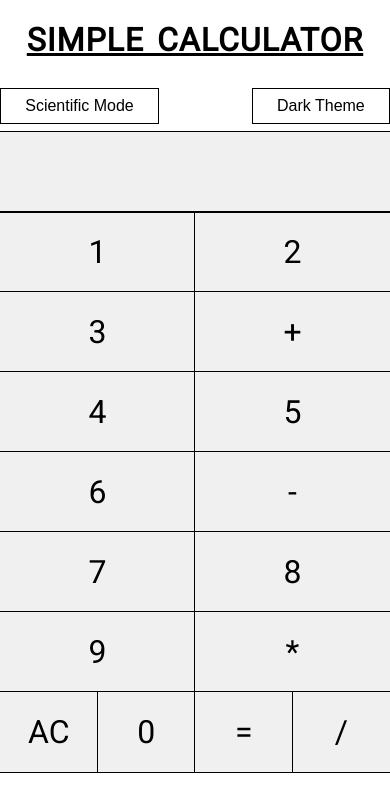
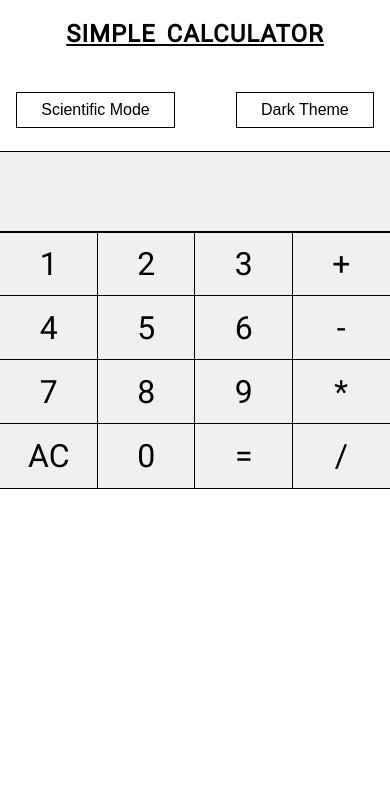
Before and after one commit to imcontrive/EngagePulse, a React (Create React App) app: page / in a window 390 px wide. Shown: the top 812 px of the page. Built offline with nearby package versions, Linux system fonts and the light colour scheme.

Commit message:
make it responsive

```diff
--- a/src/calculator.css
+++ /dev/null
@@ -1,59 +0,0 @@
-.button-wrapper {
-  height: 5rem;
-  display: flex;
-  justify-content: center;
-  align-items: center;
-  font-weight: lighter;
-  font-size: 2rem;
-  flex: 1;
-}
-
-.light-mode {
-  background-color: #f0f0f0;
-  color: #000000;
-  outline: 0.25px solid #000000;
-  transition: background-color 0.25s ease-out;
-}
-.light-mode:hover {
-  background-color: #d6d5d5;
-}
-.dark-mode {
-  background: #666;
-  color: #fff;
-  outline: 0.25px solid #f0f0f0;
-  transition: background-color 0.25s ease-out;
-}
-.dark-mode:hover {
-  background-color: rgb(59, 59, 59);
-}
-
-.box {
-  display: flex;
-  flex-wrap: wrap;
-}
-
-.box > * {
-  flex: 1 1 160px;
-}
-
-/* Clear Button */
-.clear-btn {
-  height: 5rem;
-  display: flex;
-  justify-content: center;
-  align-items: center;
-  font-weight: lighter;
-  font-size: 2rem;
-  flex: 1;
-}
-
-/* Input */
-.input {
-  height: 5rem;
-  display: flex;
-  justify-content: flex-end;
-  align-items: center;
-  font-weight: bold;
-  font-size: 3rem;
-  padding: 0.5rem 1rem;
-}
--- a/src/components/Display.js
+++ b/src/components/Display.js
@@ -3,7 +3,6 @@ import { Button } from "./Button";
 import { Input } from "./Input";
 import { ClearButton } from "./ClearButton";
 import { evaluate, sqrt } from "mathjs";
-import "../calculator.css";
 
 export default class Display extends Component {
   state = {
@@ -167,7 +166,7 @@ export default class Display extends Component {
       <div className={`${darkMode ? " is-parant-wrapper dark" : "light"}`}>
         <div className="wrapper">
           <h3 className="is-heading">Simple Calculator</h3>
-          <div className="is-calcWrapper">
+          <div className="is-calc-wrapper">
             <div className="is-theme-btns">
               <button
                 className={darkMode ? "sign-mode btn light" : "sign-mode btn"}
--- a/src/index.css
+++ b/src/index.css
@@ -165,10 +165,9 @@ body {
   background: #fff;
 }
 .is-parant-wrapper {
+  width: 100vw;
   height: 100vh;
-  width: 100vw;
   margin: 0;
-  padding: 0;
 }
 .wrapper {
   max-width: 750px;
@@ -197,11 +196,6 @@ body {
   font-weight: 500;
   font-size: 1rem;
 }
-/* .btn:hover {
-  color: #1f8eb7;
-  box-shadow: 0 0 0 1px #1f8eb7;
-  transition: box-shadow 0.6s linear;
-} */
 
 .row {
   display: flex;
@@ -213,3 +207,85 @@ body {
   color: white;
   border: 1px solid rgb(44, 43, 43);
 }
+
+/* Calculator */
+.button-wrapper {
+  height: 5rem;
+  display: flex;
+  justify-content: center;
+  align-items: center;
+  font-weight: lighter;
+  font-size: 2rem;
+  flex: 1;
+}
+
+.light-mode {
+  background-color: #f0f0f0;
+  color: #000000;
+  outline: 0.25px solid #000000;
+  transition: background-color 0.25s ease-out;
+}
+.light-mode:hover {
+  background-color: #d6d5d5;
+}
+.dark-mode {
+  background: #666;
+  color: #fff;
+  outline: 0.25px solid #f0f0f0;
+  transition: background-color 0.25s ease-out;
+}
+.dark-mode:hover {
+  background-color: rgb(59, 59, 59);
+}
+
+.box {
+  display: flex;
+  flex-wrap: wrap;
+}
+
+.box > * {
+  flex: 1 1 160px;
+}
+
+/* Clear Button */
+.clear-btn {
+  height: 5rem;
+  display: flex;
+  justify-content: center;
+  align-items: center;
+  font-weight: lighter;
+  font-size: 2rem;
+  flex: 1;
+}
+
+/* Input */
+.input {
+  height: 5rem;
+  display: flex;
+  justify-content: flex-end;
+  align-items: center;
+  font-weight: bold;
+  font-size: 3rem;
+  padding: 0.5rem 1rem;
+}
+
+@media all and (max-width: 630px) {
+  .is-parant-wrapper {
+    padding: 1.5rem 0.25rem;
+  }
+  .is-heading {
+    font-size: 1.5rem;
+  }
+
+  .is-theme-btns {
+    padding: 1rem;
+  }
+  .button-wrapper,
+  .clear-btn {
+    height: 4rem;
+  }
+
+  .box > * {
+    flex: 1 1 85px;
+  }
+}
```
